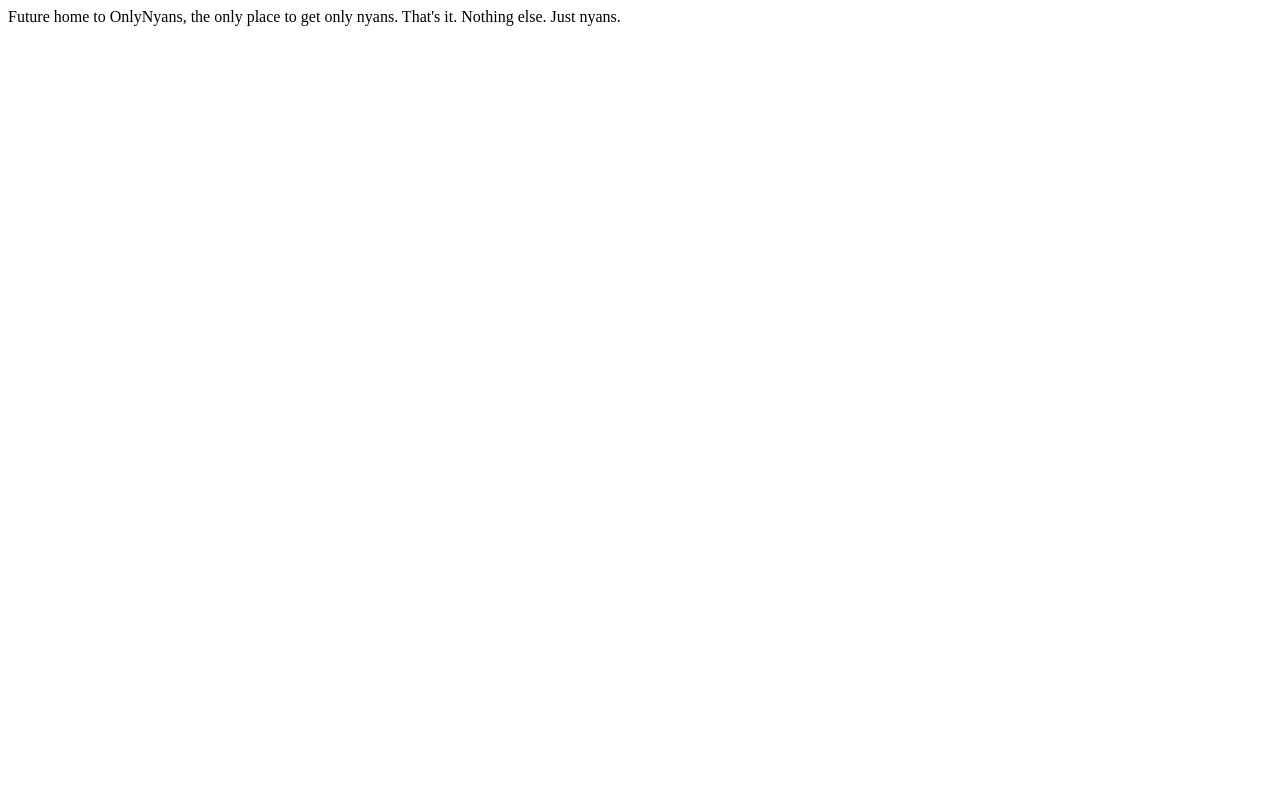
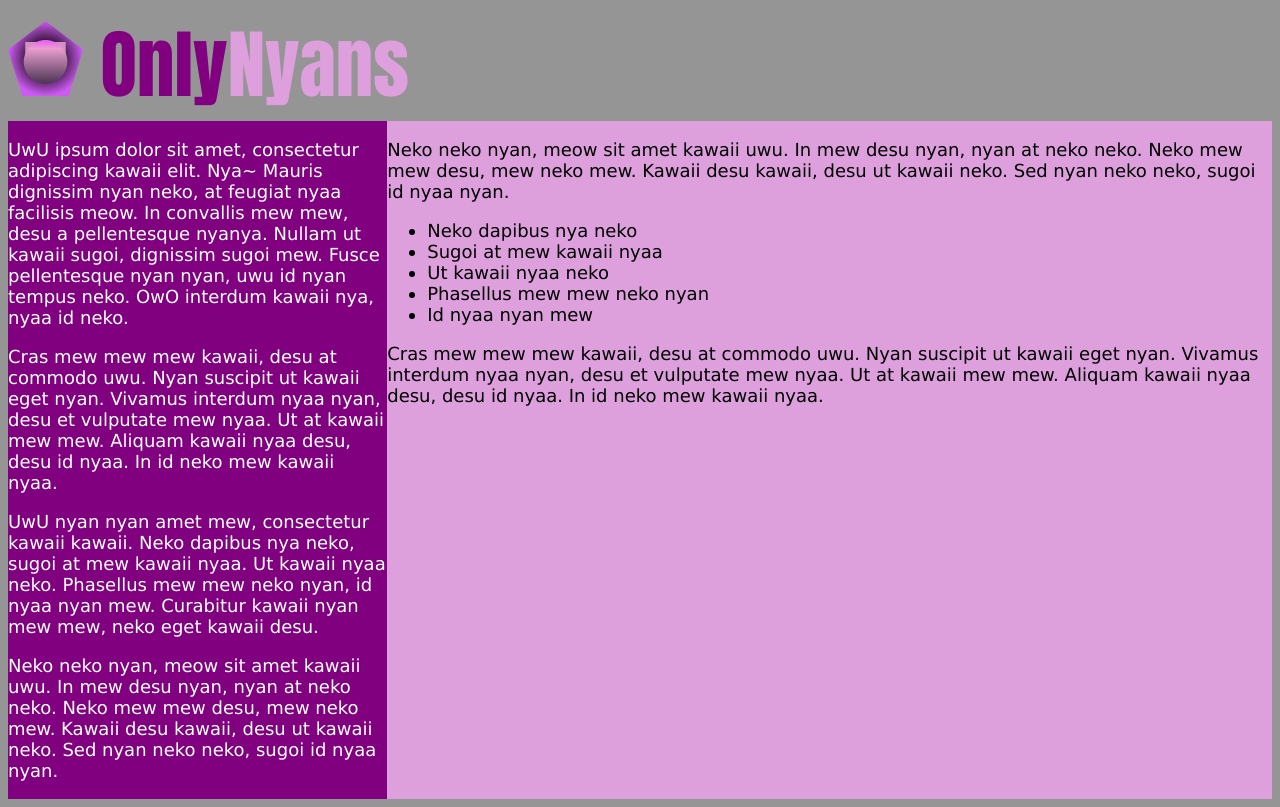
Before and after one commit to spock166/OnlyNyans, a plain HTML site: page index.html in a window 1280 px wide. Drawn offline with Linux system fonts and the light colour scheme.

Commit message:
Add filller

```diff
--- /dev/null
+++ b/Assets/styles/base.css
@@ -0,0 +1,20 @@
+body{
+      background-color: #616161aa;
+      font-family: 'Lucida Sans', 'Lucida Sans Regular', 'Lucida Grande', 'Lucida Sans Unicode', Geneva, Verdana, sans-serif;
+      font-size: large;
+}
+
+.titleDiv{
+      font-size: 75px;
+      font-family: Impact, Haettenschweiler, 'Arial Narrow Bold', sans-serif;
+}
+
+.mainContent{
+      display:flex;
+      flex-flow: row;
+      height: 100%;
+}
+
+.panel{
+      flex-grow: 1;
+}
--- a/index.html
+++ b/index.html
@@ -1,10 +1,36 @@
 <!doctype html>
 <html>
   <head>
-    <meta charset="utf-8">
-    <title>OnlyNyans</title>
+      <meta charset="utf-8">
+      <title>OnlyNyans</title>
+      <meta name="theme-color" content="#ffffff">
+      <link rel="icon" href="Assets/icons/onlynyans.svg">
+      <link rel="mask-icon" href="Assets/icons/onlynyans.svg" color="#000000">
+      <link rel="stylesheet" href="Assets/styles/base.css">
   </head>
   <body>
-    Future home to OnlyNyans, the only place to get only nyans.  That's it.  Nothing else.  Just nyans.
+      <div class="titleDiv">
+           <img src="Assets/icons/onlynyans.svg" alt="OnlyNyans" width="75"/>
+           <span style="color:purple">Only</span><span style="color:plum">Nyans</span>
+      </div>
+      <div class="mainContent">
+            <div class="panel" style="width: 30%; background-color: purple; color: white;">
+                  <p>UwU ipsum dolor sit amet, consectetur adipiscing kawaii elit. Nya~ Mauris dignissim nyan neko, at feugiat nyaa facilisis meow. In convallis mew mew, desu a pellentesque nyanya. Nullam ut kawaii sugoi, dignissim sugoi mew. Fusce pellentesque nyan nyan, uwu id nyan tempus neko. OwO interdum kawaii nya, nyaa id neko.</p>
+                  <p>Cras mew mew mew kawaii, desu at commodo uwu. Nyan suscipit ut kawaii eget nyan. Vivamus interdum nyaa nyan, desu et vulputate mew nyaa. Ut at kawaii mew mew. Aliquam kawaii nyaa desu, desu id nyaa. In id neko mew kawaii nyaa.</p>
+                  <p>UwU nyan nyan amet mew, consectetur kawaii kawaii. Neko dapibus nya neko, sugoi at mew kawaii nyaa. Ut kawaii nyaa neko. Phasellus mew mew neko nyan, id nyaa nyan mew. Curabitur kawaii nyan mew mew, neko eget kawaii desu.</p>
+                  <p>Neko neko nyan, meow sit amet kawaii uwu. In mew desu nyan, nyan at neko neko. Neko mew mew desu, mew neko mew. Kawaii desu kawaii, desu ut kawaii neko. Sed nyan neko neko, sugoi id nyaa nyan.</p>
+            </div>
+            <div class="panel" style="width: 70%; background-color: plum;">
+                  <p>Neko neko nyan, meow sit amet kawaii uwu. In mew desu nyan, nyan at neko neko. Neko mew mew desu, mew neko mew. Kawaii desu kawaii, desu ut kawaii neko. Sed nyan neko neko, sugoi id nyaa nyan.</p>
+                  <ul>
+                        <li>Neko dapibus nya neko</li>
+                        <li>Sugoi at mew kawaii nyaa</li>
+                        <li>Ut kawaii nyaa neko</li>
+                        <li>Phasellus mew mew neko nyan</li>
+                        <li>Id nyaa nyan mew</li>
+                  </ul>
+                  <p>Cras mew mew mew kawaii, desu at commodo uwu. Nyan suscipit ut kawaii eget nyan. Vivamus interdum nyaa nyan, desu et vulputate mew nyaa. Ut at kawaii mew mew. Aliquam kawaii nyaa desu, desu id nyaa. In id neko mew kawaii nyaa.</p>
+            </div>
+      </div>
   </body>
 </html>
```
Also changed, not shown: Assets/icons/onlynyans.svg (added).
